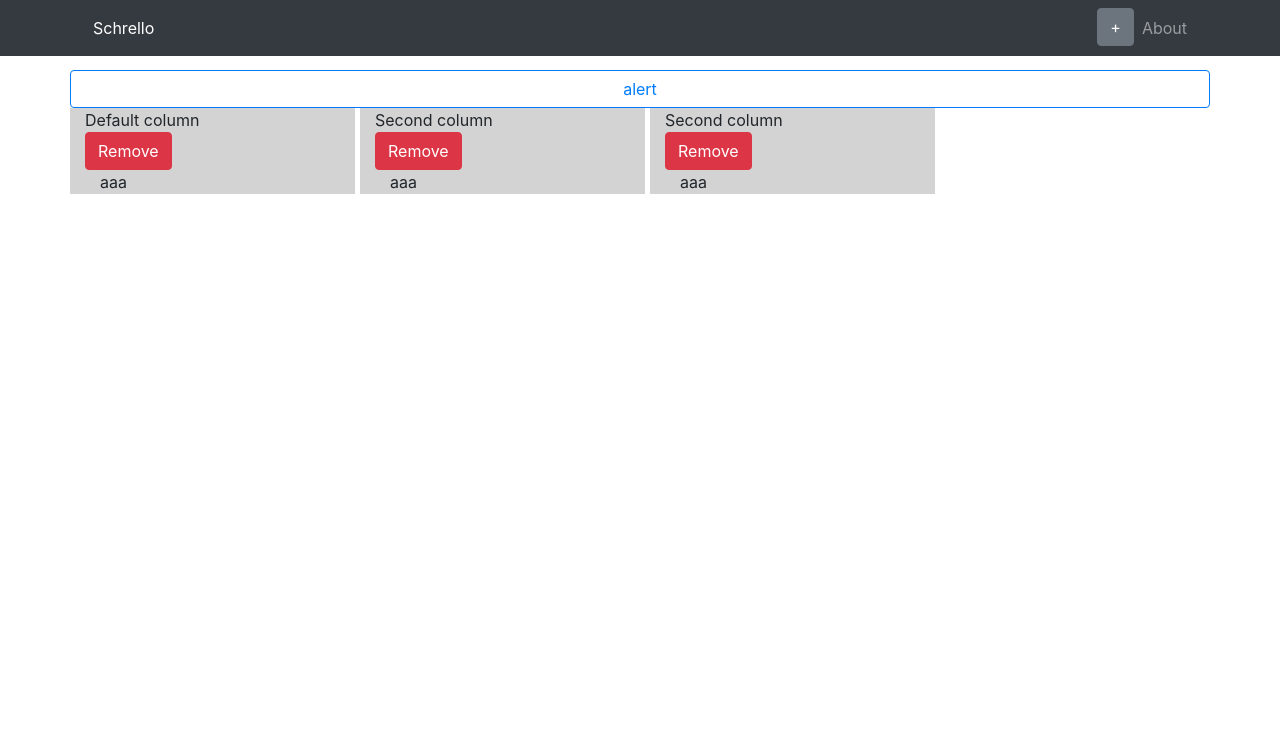
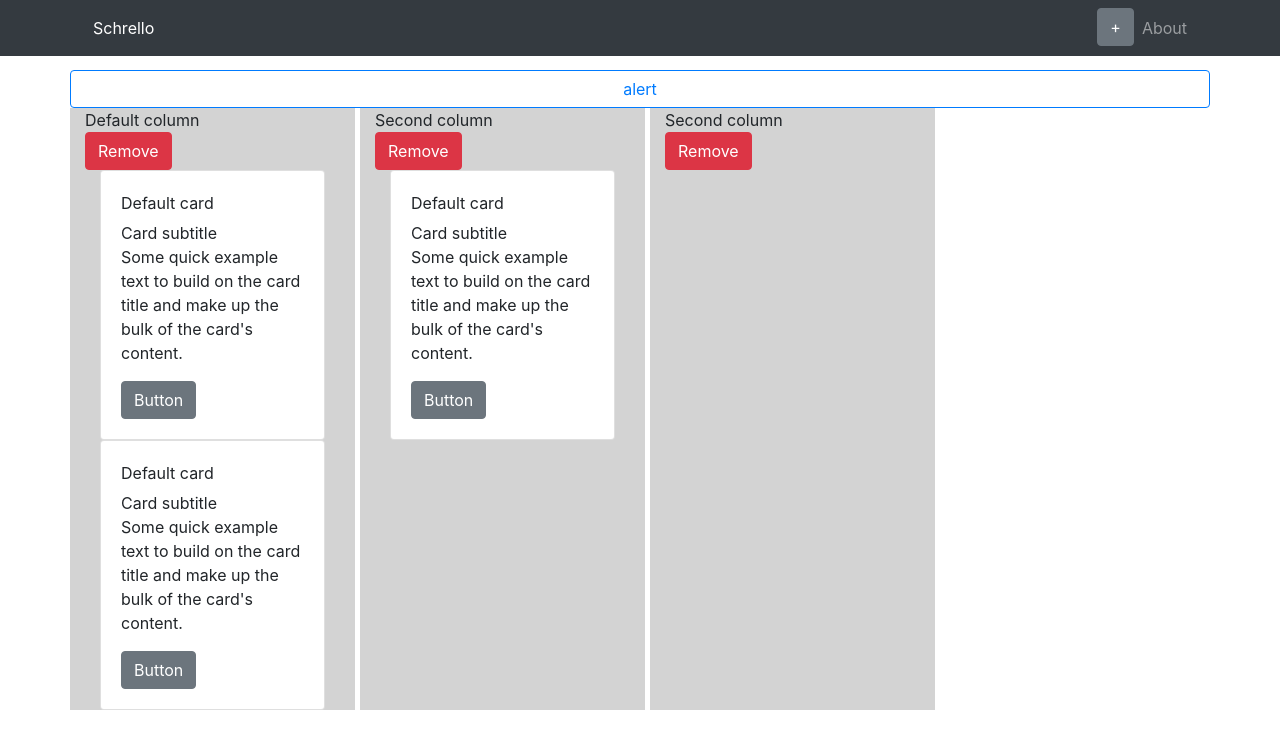
Before and after one commit to sanhe/schrello-reactjs, a React (Create React App) app: page / in a window 1280 px wide. Shown: the top 748 px of the page. Built offline with nearby package versions, Linux system fonts and the light colour scheme; what keymirror would draw is missing.

Commit message:
Show cards on columns

```diff
--- a/src/Components/Board.js
+++ b/src/Components/Board.js
@@ -1,6 +1,5 @@
 import React from 'react';
 import { Row } from 'reactstrap';
-import AddColumnButton from "./AddColumnButton";
 import Loader from "./Loader";
 import Columns from "./Containers/Columns";
 import {connect} from "react-redux";
--- a/src/Components/Column.js
+++ b/src/Components/Column.js
@@ -3,26 +3,20 @@ import { Col } from 'reactstrap';
 import PropTypes from "prop-types";
 import Container from "reactstrap/lib/Container";
 import Button from "reactstrap/lib/Button";
+import ColumnCards from "./Containers/ColumnCards";
 
-class Column extends React.Component {
-    constructor(props) {
-        super(props);
-    }
-
-    render() {
-        return (
-            <Col className="col" xs="3">
-                <div className="title">{ this.props.title }</div>
-                <Button color="danger" onClick={this.props.onRemoveColumn}>Remove</Button>
-                <Container>
-                    aaa
-                </Container>
-            </Col>
-        );
-    }
-}
+const Column = ({ columnId, title, onRemoveColumn }) => (
+    <Col className="col" xs="3">
+        <div className="title">{ title }</div>
+        <Button color="danger" onClick={onRemoveColumn}>Remove</Button>
+        <Container>
+            <ColumnCards columnId={columnId} />
+        </Container>
+    </Col>
+);
 
 Column.propTypes = {
+    columnId: PropTypes.string.isRequired,
     title: PropTypes.string,
     onRemoveColumn: PropTypes.func.isRequired,
 }
--- /dev/null
+++ b/src/Components/ColumnCard.js
@@ -0,0 +1,23 @@
+import React from "react";
+import {
+    Card, CardText, CardBody,
+    CardTitle, CardSubtitle, Button
+} from 'reactstrap';
+import PropTypes from "prop-types";
+
+export const ColumnCard = ({title}) => (
+    <div>
+        <Card>
+            <CardBody>
+                <CardTitle>{title}</CardTitle>
+                <CardSubtitle>Card subtitle</CardSubtitle>
+                <CardText>Some quick example text to build on the card title and make up the bulk of the card's content.</CardText>
+                <Button>Button</Button>
+            </CardBody>
+        </Card>
+    </div>
+);
+
+ColumnCard.propTypes = {
+    title: PropTypes.string.isRequired,
+};
--- /dev/null
+++ b/src/Components/Containers/ColumnCards.js
@@ -0,0 +1,28 @@
+import React from "react";
+import {ColumnCard} from "../ColumnCard";
+import PropTypes from "prop-types";
+import {connect} from "react-redux";
+
+const ColumnCards = ({cards, columnId}) => (
+    <>
+        {cards && cards.length
+            ? cards.filter(card => card.columnId === columnId).map(card => (
+                <ColumnCard key={card.cardId} {...card} />
+            ))
+            : 'No cards yet..'
+        }
+    </>
+);
+
+const mapStateToProps = state => ({
+    cards: state.cards
+});
+
+export default connect(
+    mapStateToProps
+)(ColumnCards);
+
+ColumnCards.propTypes = {
+    cards: PropTypes.array.isRequired,
+    columnId: PropTypes.string.isRequired,
+};
--- a/src/Components/Containers/Columns.js
+++ b/src/Components/Containers/Columns.js
@@ -10,6 +10,7 @@ const Columns = ({columns, removeColumn}) => (
             ? columns.map(column => (
                 <Column
                     key={column.columnId}
+                    columnId={column.columnId}
                     title={column.title}
                     onRemoveColumn={() => removeColumn(column.columnId)}
                 />
@@ -19,7 +20,7 @@ const Columns = ({columns, removeColumn}) => (
 );
 
 const mapStateToProps = state => ({
-    columns: state.columns
+    columns: state.columns,
 });
 
 const mapDispatchToProps = dispatch => ({
--- a/src/reducers/initialStates.js
+++ b/src/reducers/initialStates.js
@@ -7,19 +7,19 @@ export const initialBoardsState = [{
 
 export const initialColumnsState = [
     {
-        columnId: 1,
+        columnId: "1",
         boardId: DEFAULT_BOARD_ID,
         title: "Default column",
         timestamp: new Date().toString(),
     },
     {
-        columnId: 2,
+        columnId: "2",
         boardId: DEFAULT_BOARD_ID,
         title: "Second column",
         timestamp: new Date().toString(),
     },
     {
-        columnId: 3,
+        columnId: "3",
         boardId: DEFAULT_BOARD_ID,
         title: "Second column",
         timestamp: new Date().toString(),
@@ -28,20 +28,20 @@ export const initialColumnsState = [
 
 export const initialCardsState = [
     {
-        cardId: 1,
-        columnId: 1,
+        cardId: "1",
+        columnId: "1",
         title: "Default card",
         timestamp: new Date().toString(),
     },
     {
-        cardId: 2,
-        columnId: 1,
+        cardId: "2",
+        columnId: "1",
         title: "Default card",
         timestamp: new Date().toString(),
     },
     {
-        cardId: 1,
-        columnId: 2,
+        cardId: "1",
+        columnId: "2",
         title: "Default card",
         timestamp: new Date().toString(),
     },
--- a/src/store/Store.js
+++ b/src/store/Store.js
@@ -8,9 +8,9 @@ import {initialState} from "../reducers/initialStates";
 const store = configureStore({
     reducer: rootReducer,
     middleware: getDefaultMiddleware().concat(logger).concat(SchrelloLoger).concat(SchrelloStateStore),
-    preloadedState: localStorage[SCHRELLO_DEFAULT_STORE_NAME]
-        ? JSON.parse(localStorage[SCHRELLO_DEFAULT_STORE_NAME])
-        : initialState,
+    // preloadedState: localStorage[SCHRELLO_DEFAULT_STORE_NAME]
+    //     ? JSON.parse(localStorage[SCHRELLO_DEFAULT_STORE_NAME])
+    //     : initialState,
 });
 
 export default store;
```
